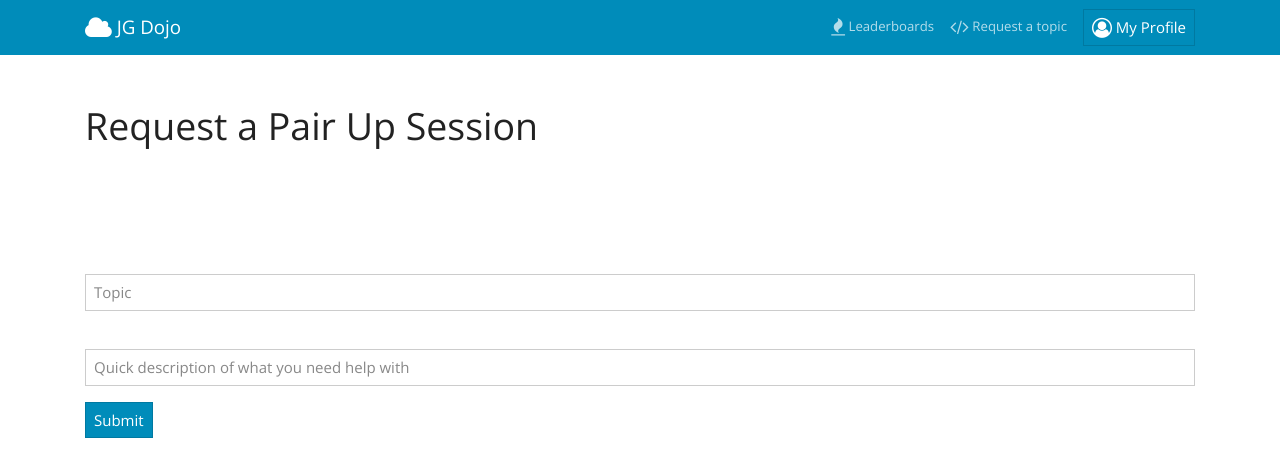
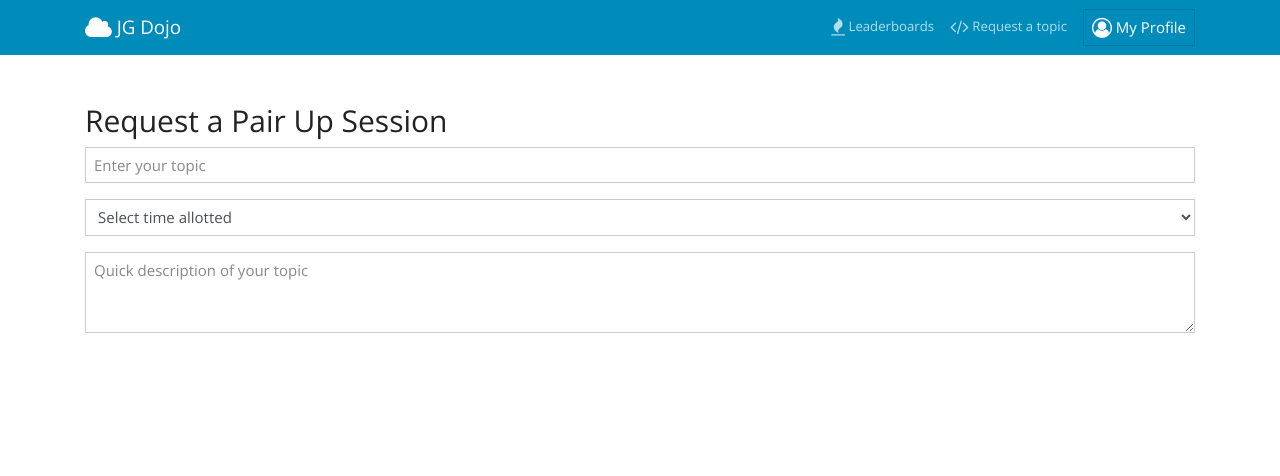
Before and after one commit to jamesnvk/dojo, an Angular app: page /reqtopic in a window 1280 px wide. Shown: the top 476 px of the page. Built offline with nearby package versions, Linux system fonts and the light colour scheme.

Commit message:
bootstrap req topic page

```diff
--- a/src/app/reqtopic/reqtopic.component.html
+++ b/src/app/reqtopic/reqtopic.component.html
@@ -1,25 +1,22 @@
 <div class="py-5">
   <div class="container">
-    <div class="row">
-      <div class="col-md-12">
-        <h1 class="">Request a Pair Up Session</h1>
+    <h2>Request a Pair Up Session</h2>
+    <form>
+      <div class="form-group">
+        <input type="email" class="form-control" id="topic" placeholder="Enter your topic">
       </div>
-    </div>
+      <div class="form-group">
+        <select class="form-control" id="timeAllotted">
+          <option value="" selected disabled>Select time allotted</option>
+          <option>15 minutes</option>
+          <option>30 minutes</option>
+          <option>1 hour</option>
+          <option>1 hour 30 minutes</option>
+        </select>
+      </div>
+      <div class="form-group">
+        <textarea class="form-control" id="description" rows="3" placeholder="Quick description of your topic"></textarea>
+      </div>
+    </form>
   </div>
 </div>
-<div class="py-5">
-  <div class="container">
-    <div class="row">
-      <div class="col-md-12">
-        <form class="">
-          <div class="form-group"> <label for="exampleInputEmail1"></label>
-            <input type="text" class="form-control" id="exampleInputEmail1" aria-describedby="emailHelp" placeholder="Topic"> <small id="emailHelp" class="form-text text-muted"></small> </div>
-          <div class="form-group"> <label for="exampleInputPassword1"></label>
-            <input type="text" class="form-control" id="exampleInputPassword1" placeholder="Quick description of what you need help with"> </div>
-          <button type="submit" class="btn btn-primary">Submit</button>
-        </form>
-      </div>
-    </div>
-  </div>
-</div>
-<div class="py-5"></div>
```
